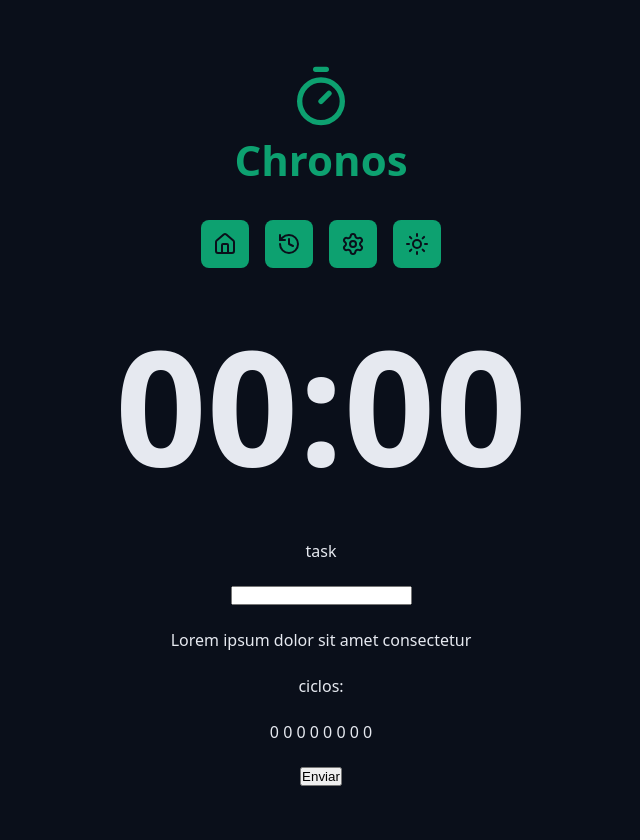
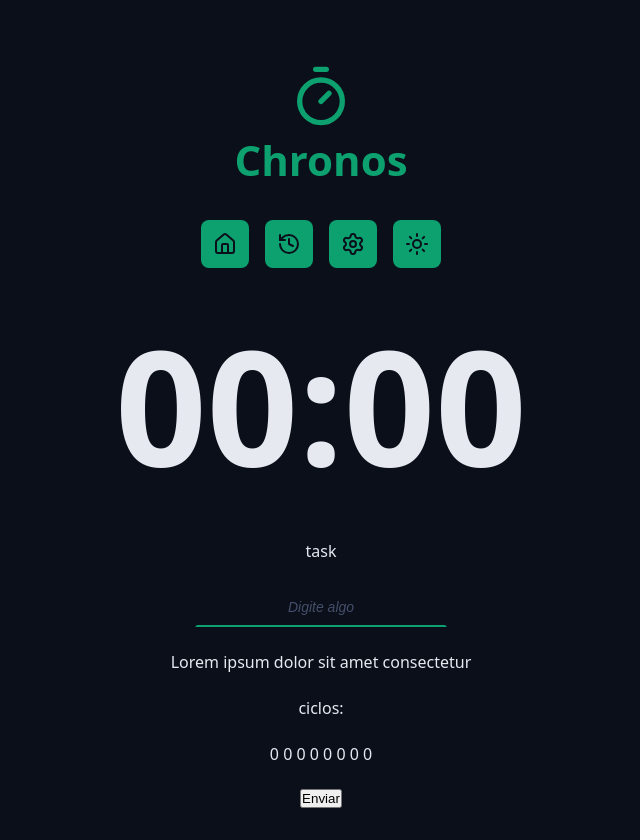
Before and after one commit to RicardoFrancoDelgado/chronos-app, a React (Vite) app: page / in a window 1280 px wide. Shown: the whole page, without its empty margins (319-959 px from the left). Before the commit the page ends 818 px from the top, so only its background shows below. Built offline with nearby package versions, Linux system fonts and the light colour scheme.

Commit message:
styles: adicionando estilos ao input

```diff
--- a/src/App.tsx
+++ b/src/App.tsx
@@ -24,7 +24,12 @@
       <Container>
         <form className="form">
           <div className="formRow">
-            <DefaultInput labelText="task" type="text" id="meuInput" />
+            <DefaultInput
+              labelText="task"
+              type="text"
+              id="meuInput"
+              placeholder="Digite algo"
+            />
           </div>
 
           <div className="formRow">
--- a/src/components/DefaultInput/index.tsx
+++ b/src/components/DefaultInput/index.tsx
@@ -1,3 +1,5 @@
+import styles from "./styles.module.css";
+
 type DefaultInputProps = {
   id: string;
   labelText: string;
@@ -11,8 +13,10 @@
 }: DefaultInputProps) {
   return (
     <>
-      <label htmlFor={id}>{labelText}</label>
-      <input type={type} id={id} {...rest} />
+      <label htmlFor={id} className="">
+        {labelText}
+      </label>
+      <input type={type} id={id} {...rest} className={styles.input} />
     </>
   );
 }
--- /dev/null
+++ b/src/components/DefaultInput/styles.module.css
@@ -0,0 +1,32 @@
+.input {
+  outline: none;
+
+  background-color: transparent;
+  border: none;
+  text-align: center;
+  font-size: 1.8rem;
+  padding: 0.8rem;
+
+  color: var(--text-default);
+
+  border: 0.2rem solid transparent;
+  border-bottom: 0.2rem solid var(--primary);
+
+  transition: all 0.1s ease-in-out;
+}
+
+.input:focus {
+  border-radius: 0.8rem;
+  border: 0.2rem solid var(--primary);
+}
+
+.input::placeholder {
+  color: var(--gray-500);
+  font-size: 1.4rem;
+  font-style: italic;
+}
+
+.input:disabled {
+  border-bottom: 0.2rem solid var(--disabled);
+  color: var(--text-muted);
+}
```
